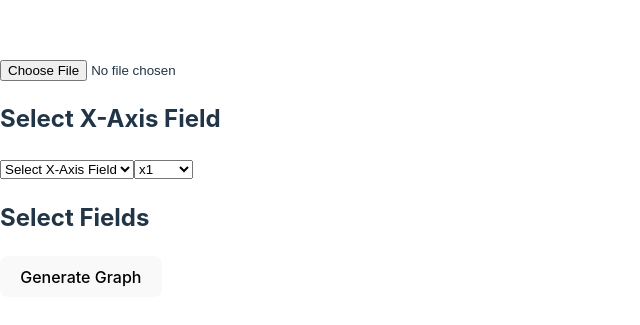
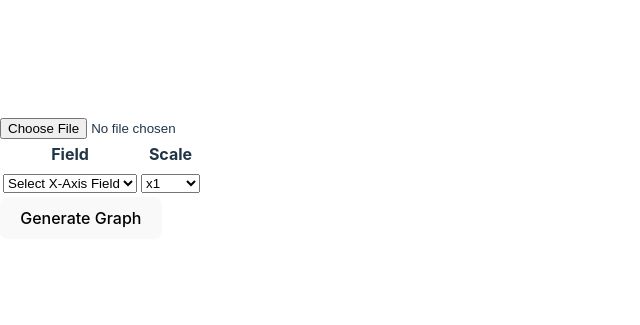
Before and after one commit to mutaimwiti/csvgraph, a React (Vite) app: page / in a window 1280 px wide. Shown: the part 223-548 px from the top of the page, without its empty margins (0-640 px from the left). Built offline with nearby package versions, Linux system fonts and the light colour scheme.

Commit message:
Organize fields in a table

```diff
--- a/src/App.jsx
+++ b/src/App.jsx
@@ -138,37 +138,52 @@ const App = () => {
           {showForm ? (
             <div>
               <div>
-                <h2>Select X-Axis Field</h2>
+                <table>
+                  <thead>
+                    <tr>
+                      <th>Field</th>
+                      <th>Scale</th>
+                    </tr>
+                  </thead>
+                  <tbody>
+                    <tr>
+                      <td>
                         <select onChange={(e) => handleXAxisFieldChange(e.target.value)} value={xAxisField}>
                           <option value="" disabled>Select X-Axis Field</option>
                           {fields.map((field) => (
                               <option key={field} value={field}>{field}</option>
                           ))}
                         </select>
+                      </td>
+                      <td>
                         <select onChange={(e) => setXAxisScalingFactor(Number(e.target.value))} value={xAxisScalingFactor}>
                           {scalingOptions.map((option) => (
                               <option key={option.value} value={option.value}>{option.label}</option>
                           ))}
                         </select>
-                <label>{xAxisField}{formatScalingFactor(xAxisScalingFactor)}</label>
-              </div>
-              <div>
-                <h2>Select Fields</h2>
+                      </td>
+                    </tr>
                     {fields.filter(field => field !== xAxisField).map((field) => (
-                  <div key={field}>
+                        <tr key={field}>
+                          <td>
                             <input
                                 type="checkbox"
                                 checked={selectedFields.includes(field)}
                                 onChange={() => handleFieldChange(field)}
                             />
-                    <label>{field}{formatScalingFactor(scalingFactors[field] || 1)}</label>
+                            <label>{field}</label>
+                          </td>
+                          <td>
                             <select onChange={(e) => handleScalingChange(field, Number(e.target.value))} value={scalingFactors[field] || 1}>
                               {scalingOptions.map((option) => (
                                   <option key={option.value} value={option.value}>{option.label}</option>
                               ))}
                             </select>
-                  </div>
+                          </td>
+                        </tr>
                     ))}
+                  </tbody>
+                </table>
                 <button onClick={generateGraph}>Generate Graph</button>
               </div>
             </div>
```
Lines whose indentation alone changed are shown as unchanged.
